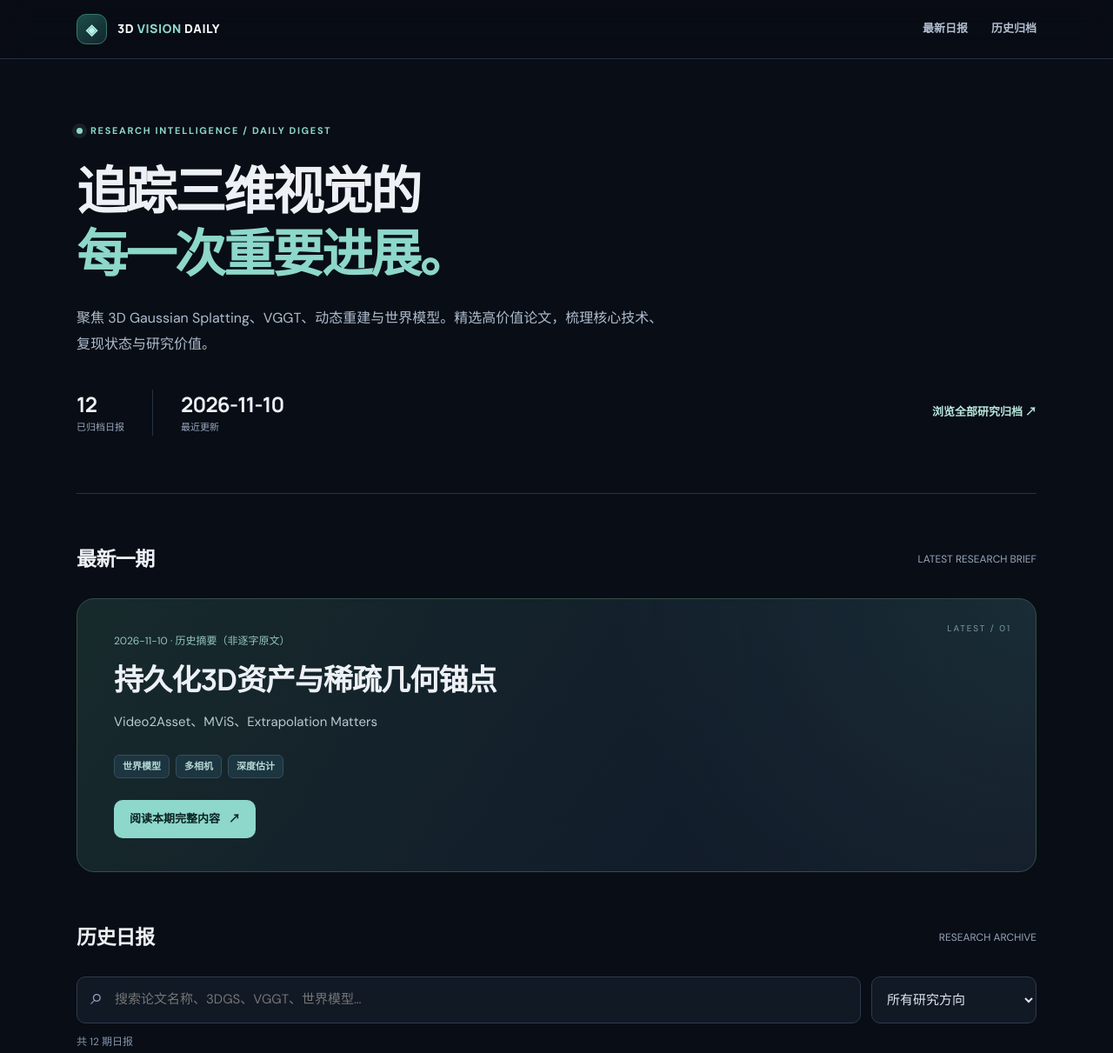
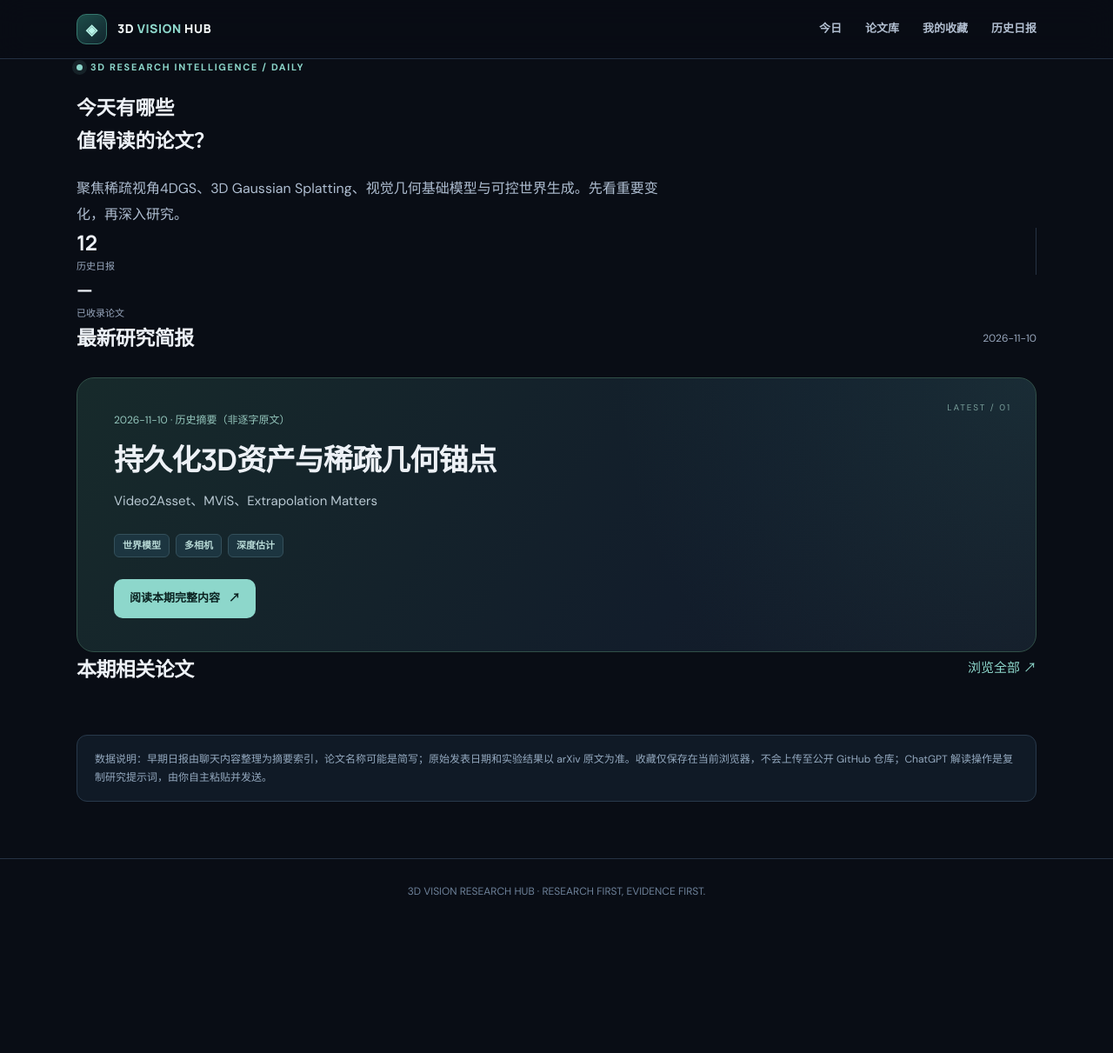
Before and after one commit to suyuan945/vision-research-daily, a plain HTML site: page site/index.html in a window 1280 px wide. Shown: the top 1211 px of the page at 87% size. After the commit the page ends 1063 px from the top, so only its background shows below. Drawn offline with Linux system fonts and the light colour scheme.

Commit message:
V2: implement research hub navigation, paper search, favorites and AI actions

```diff
--- a/site/index.html
+++ b/site/index.html
@@ -1,12 +1,24 @@
 <!doctype html>
 <html lang="zh-CN">
-<head><meta charset="utf-8"><meta name="viewport" content="width=device-width,initial-scale=1"><meta name="description" content="3DGS、4DGS、VGGT与世界模型前沿论文技术日报及历史归档"><title>3D Vision Research Daily · 三维视觉论文日报</title><link rel="stylesheet" href="assets/style.css"></head>
+<head>
+<meta charset="utf-8"><meta name="viewport" content="width=device-width,initial-scale=1">
+<meta name="description" content="3DGS、4DGS、VGGT、世界模型：每日精选、可检索论文库、个人收藏与AI精读入口。">
+<title>3D Vision Research Hub · 每日论文情报库</title>
+<link rel="stylesheet" href="assets/style.css">
+</head>
 <body>
-<header class="site-header"><div class="header-inner"><a class="brand" href="./"><span class="brand-mark">◈</span><span>3D <em>VISION</em> DAILY</span></a><nav class="site-nav" aria-label="主导航"><a href="#latest">最新日报</a><a href="#archive">历史归档</a></nav></div></header>
-<main class="page-shell">
-<section class="hero"><div class="eyebrow">RESEARCH INTELLIGENCE / DAILY DIGEST</div><h1>追踪三维视觉的<br><span>每一次重要进展。</span></h1><p class="lead">聚焦 3D Gaussian Splatting、VGGT、动态重建与世界模型。精选高价值论文，梳理核心技术、复现状态与研究价值。</p><div class="hero-bottom"><div class="metric"><strong id="count">—</strong><small>已归档日报</small></div><div class="metric"><strong id="latest-date">—</strong><small>最近更新</small></div><a class="hero-link" href="#archive">浏览全部研究归档 ↗</a></div></section>
-<section id="latest" class="section"><div class="section-title"><h2>最新一期</h2><span class="meta">LATEST RESEARCH BRIEF</span></div><div id="featured" class="featured" aria-live="polite">读取中…</div></section>
-<section id="archive" class="section"><div class="section-title"><h2>历史日报</h2><span class="meta">RESEARCH ARCHIVE</span></div><div class="controls"><label class="search-box"><input id="search" type="search" aria-label="搜索论文与技术关键词" placeholder="搜索论文名称、3DGS、VGGT、世界模型…"></label><select id="topic" aria-label="技术方向"><option value="">所有研究方向</option></select></div><p class="result-summary" id="resultcount"></p><div id="results" class="archive-grid" aria-live="polite"></div></section>
-<aside class="site-note">关于归档：早期内容为原有 ChatGPT 日报的摘要索引；新文章由独立自动化流程生成。历史记录不会自动等同于聊天推送全文，技术指标与开源情况应以论文和项目官方信息为准。</aside>
-</main><footer class="site-footer">3D VISION RESEARCH DAILY <span aria-hidden="true"> · </span> RESEARCH FIRST, EVIDENCE FIRST.</footer><script src="assets/app.js" defer></script>
+<header class="site-header"><div class="header-inner"><a class="brand" href="./"><span class="brand-mark">◈</span><span>3D <em>VISION</em> HUB</span></a><nav class="site-nav"><a href="#today" data-route="today">今日</a><a href="#papers" data-route="papers">论文库</a><a href="#favorites" data-route="favorites">我的收藏 <span id="saved-count"></span></a><a href="#archive" data-route="archive">历史日报</a></nav></div></header>
+<main class="page-shell hub">
+<section id="today" class="hub-view">
+<div class="hub-hero"><div><div class="eyebrow">3D RESEARCH INTELLIGENCE / DAILY</div><h1>今天有哪些<br><span>值得读的论文？</span></h1><p class="lead">聚焦稀疏视角4DGS、3D Gaussian Splatting、视觉几何基础模型与可控世界生成。先看重要变化，再深入研究。</p></div><div class="hub-stats"><div class="metric"><strong id="count">—</strong><small>历史日报</small></div><div class="metric"><strong id="paper-count">—</strong><small>已收录论文</small></div></div></div>
+<div class="section-title"><h2>最新研究简报</h2><span class="meta" id="latest-date">—</span></div><div id="featured" class="featured">正在读取最新日报…</div>
+<div class="section-title section-offset"><h2>本期相关论文</h2><a href="#papers" class="section-link">浏览全部 ↗</a></div><div id="today-papers" class="paper-grid"></div>
+</section>
+<section id="papers" class="hub-view" hidden><div class="view-heading"><div class="eyebrow">RESEARCH DATABASE</div><h1>论文数据库</h1><p class="muted">基于 arXiv ID 去重，检索已收录论文；早期条目为历史索引，部分摘要和代码信息尚待核实。</p></div><div class="controls"><label class="search-box"><input id="paper-search" type="search" placeholder="搜索论文名称、arXiv ID、摘要与关键词…" aria-label="搜索论文"></label><select id="paper-topic" aria-label="按方向筛选"><option value="">全部方向</option></select><select id="paper-order" aria-label="排序方式"><option value="recent">最近收录</option><option value="title">名称 A–Z</option></select></div><p id="paper-results-count" class="result-summary"></p><div id="paper-results" class="paper-grid"></div></section>
+<section id="favorites" class="hub-view" hidden><div class="view-heading"><div class="eyebrow">YOUR RESEARCH SPACE</div><h1>我的收藏</h1><p class="muted">所有收藏与研究状态默认仅保存在当前浏览器。可导出 JSON 备份，换设备后导入恢复。</p></div><div class="backup-actions"><button type="button" class="outline-btn" id="export-favorites">↓ 导出收藏 JSON</button><label class="outline-btn import-label" for="import-file">↑ 导入收藏 JSON</label><input type="file" id="import-file" accept=".json,application/json" hidden><span id="backup-message" role="status"></span></div><div class="controls"><label class="search-box"><input id="favorite-search" type="search" placeholder="搜索我的收藏…" aria-label="搜索我的收藏"></label><select id="favorite-status" aria-label="筛选阅读状态"><option value="">所有阅读状态</option><option value="unread">待读</option><option value="reading">精读中</option><option value="reproduce">待复现</option><option value="done">已完成</option></select></div><p id="favorite-results-count" class="result-summary"></p><div id="favorite-results" class="paper-grid"></div></section>
+<section id="archive" class="hub-view" hidden><div class="view-heading"><div class="eyebrow">DAILY ARCHIVE</div><h1>历史日报</h1><p class="muted">每天的研究判断独立保存，按日期回看过去关注过的论文和方向。</p></div><div class="controls"><label class="search-box"><input id="search" type="search" placeholder="搜索日报标题、日期与关键词…" aria-label="搜索日报"></label><select id="topic" aria-label="日报研究方向"><option value="">所有方向</option></select></div><p class="result-summary" id="resultcount"></p><div id="results" class="archive-grid"></div></section>
+<aside class="site-note">数据说明：早期日报由聊天内容整理为摘要索引，论文名称可能是简写；原始发表日期和实验结果以 arXiv 原文为准。收藏仅保存在当前浏览器，不会上传至公开 GitHub 仓库；ChatGPT 解读操作是复制研究提示词，由你自主粘贴并发送。</aside>
+</main>
+<footer class="site-footer">3D VISION RESEARCH HUB · RESEARCH FIRST, EVIDENCE FIRST.</footer>
+<script src="assets/research-store.js" defer></script><script src="assets/app.js" defer></script>
 </body></html>
```
